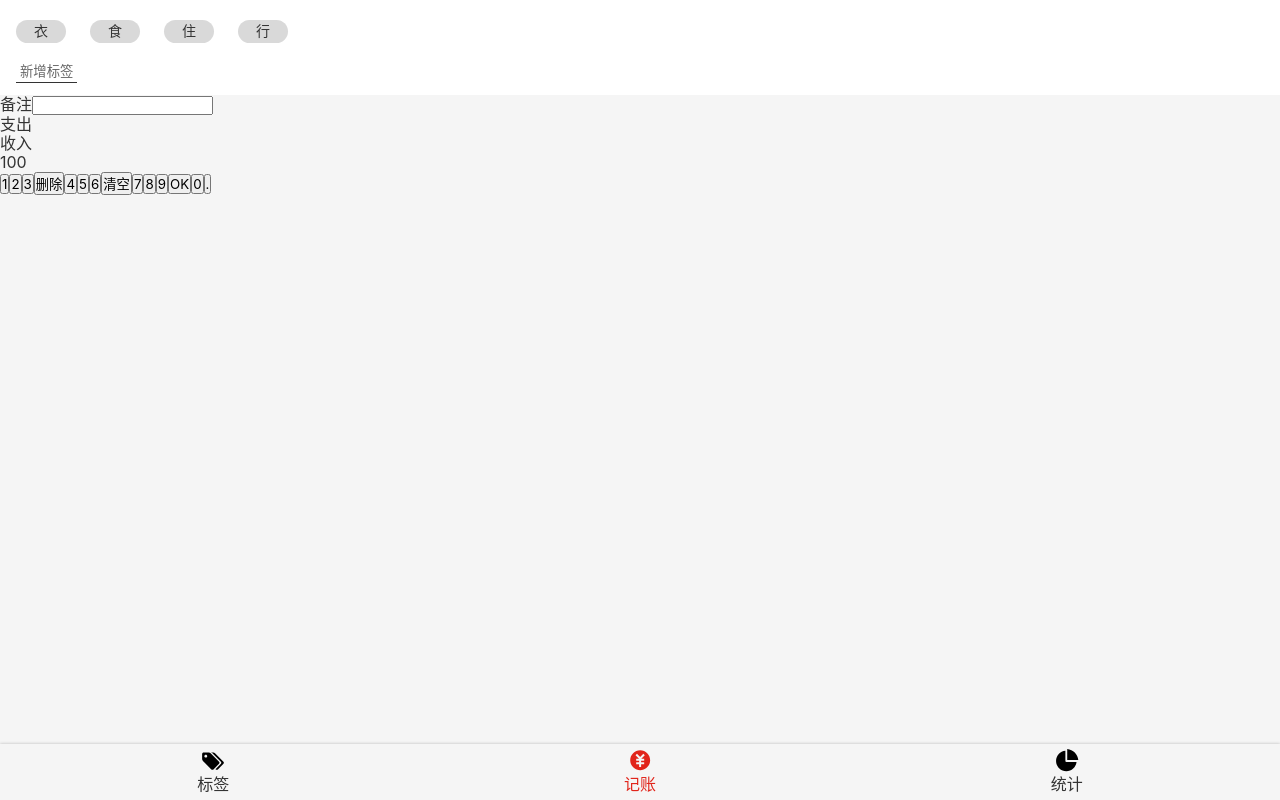
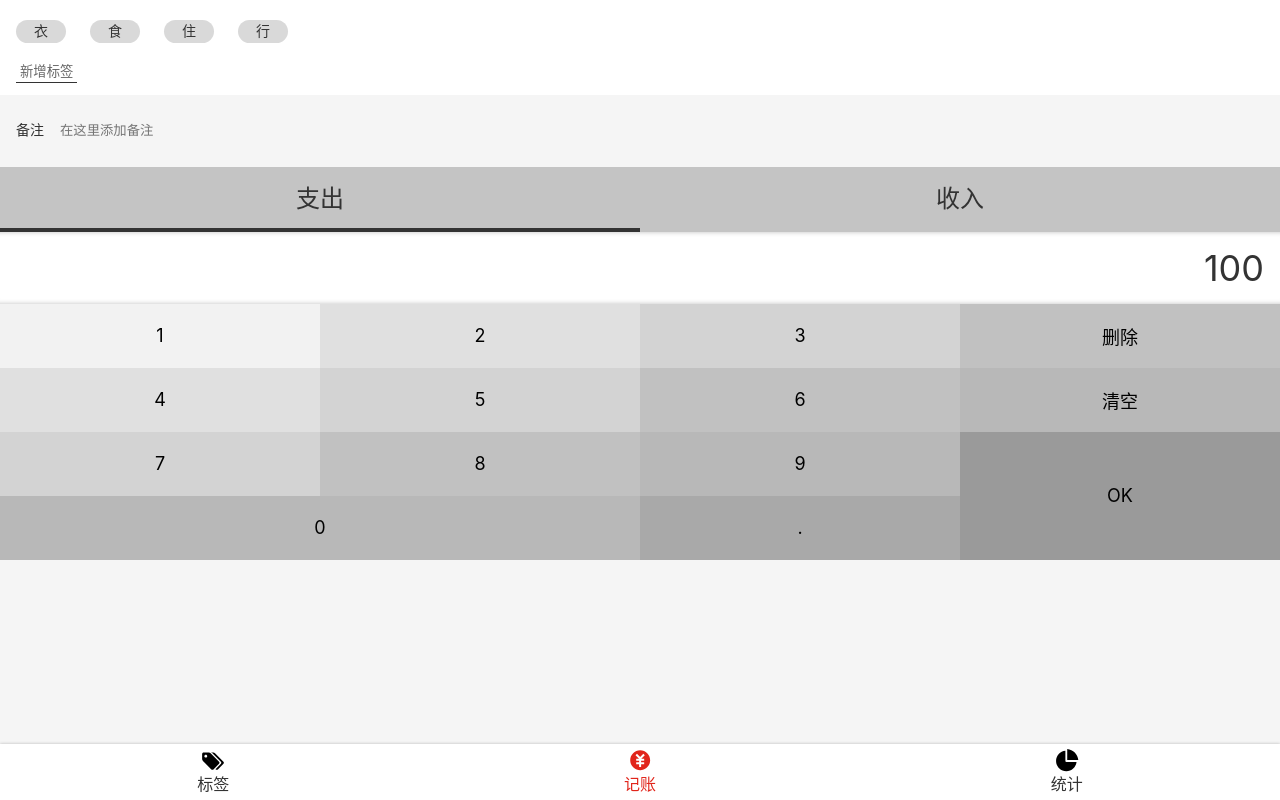
Before and after one commit to lichen404/daily-cost-react, a React app: page /money in a window 1280 px wide. Built offline with nearby package versions, Linux system fonts and the light colour scheme.

Commit message:
完成Money.vue中所有组件的样式编写

```diff
--- a/src/components/Nav.tsx
+++ b/src/components/Nav.tsx
@@ -5,6 +5,7 @@
 
 
 const NavWrapper = styled.nav`
+      background-color:#fff;
       line-height: 24px;
       box-shadow: 0 0 3px rgba(0,0,0,0.25);
       >ul {
--- a/src/index.scss
+++ b/src/index.scss
@@ -27,3 +27,6 @@
   width: 1em;
   height: 1em;
 }
+:focus {
+  outline: none;
+}
--- a/src/views/Money.tsx
+++ b/src/views/Money.tsx
@@ -27,10 +27,104 @@
 `;
 
 const NotesSection = styled.section`
+    background-color: #f5f5f5;
+    padding: 0 16px;
+    font-size: 14px;
+    > label {
+    display: flex;
+    align-items: center;
+      > span {
+        margin-right: 16px;
+        white-space: nowrap;
 
+      }
+      > input {
+          display: block;
+          width: 100%;
+          height: 72px;
+          border: 0;
+          background:none;
+        }
+    }
 `;
-const CategorySection = styled.section``;
-const NumberPadSection = styled.section``;
+const CategorySection = styled.section`
+  >ul {
+  background-color:#c4c4c4;
+  display: flex;
+    >li {
+      width: 50%;
+      text-align: center;
+      font-size: 24px;
+      padding: 18px 0;
+      position: relative;
+      &.selected::after {
+      position:absolute;
+      bottom: 0;
+      left: 0;
+      content:'';
+      display: block;
+      width: 100%;
+      height: 4px;
+      background-color: #333;
+      }
+    }
+  }
+`;
+const NumberPadSection = styled.section`
+  display: flex;
+  flex-direction: column;
+  >.pad {
+      display: grid;
+      grid-template-rows: 64px 64px 64px 64px;
+      grid-template-columns:25% 25% 25% 25% ;
+      >button {
+        font-size: 18px;
+        border: none;
+        &.ok{
+        grid-column:4/5;
+        grid-row:3/5;
+      }
+        &.zero {
+        grid-column:1/3;
+        grid-row:4/5;
+      }
+      &:nth-child(1){
+          background-color: #f2f2f2;
+        }
+      &:nth-child(2),&:nth-child(5){
+        background-color: #e0e0e0;
+      }
+      &:nth-child(3),&:nth-child(6),&:nth-child(9){
+        background-color: #d3d3d3;
+      }
+      &:nth-child(4),&:nth-child(7),&:nth-child(10){
+        background-color: #c1c1c1;
+      }
+      &:nth-child(8),&:nth-child(11),&:nth-child(13){
+        background-color: #b8b8b8;
+      }
+      &:nth-child(12){
+        background-color:#9a9a9a;
+      }
+      &:nth-child(14){
+        background-color:#a9a9a9;
+      }
+      }
+
+  }
+  >.output {
+    background-color: #fff;
+    font-size: 36px;
+    line-height: 72px;
+    text-align: right;
+    padding: 0 16px;
+    box-shadow: inset 0 -5px 5px -5px rgba(0,0,0,0.25),
+                inset 0 5px 5px -5px  rgba(0,0,0,0.25);
+
+
+
+  }
+`;
 
 function Money() {
 
@@ -49,18 +143,18 @@
             <NotesSection>
                 <label>
                     <span>备注</span>
-                    <input type="text"/>
+                    <input type="text" placeholder="在这里添加备注"/>
                 </label>
             </NotesSection>
             <CategorySection>
                 <ul>
-                    <li>支出</li>
+                    <li className="selected">支出</li>
                     <li>收入</li>
                 </ul>
             </CategorySection>
             <NumberPadSection>
-                <div>100</div>
-                <div>
+                <div className="output">100</div>
+                <div className="pad">
                     <button>1</button>
                     <button>2</button>
                     <button>3</button>
@@ -72,8 +166,8 @@
                     <button>7</button>
                     <button>8</button>
                     <button>9</button>
-                    <button>OK</button>
-                    <button>0</button>
+                    <button className="ok">OK</button>
+                    <button className="zero">0</button>
                     <button>.</button>
                 </div>
 
```
